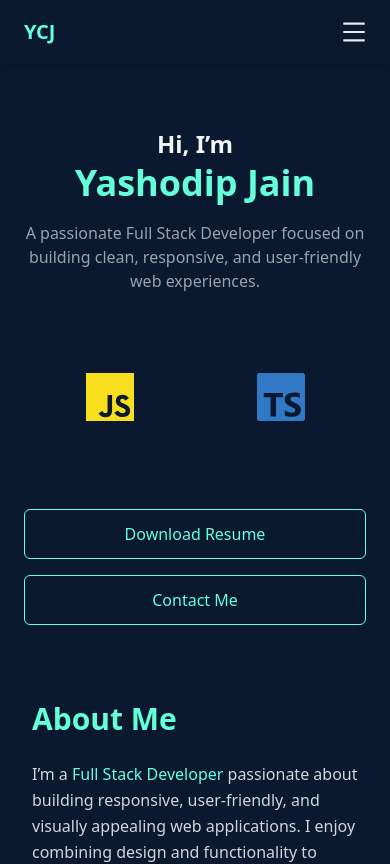
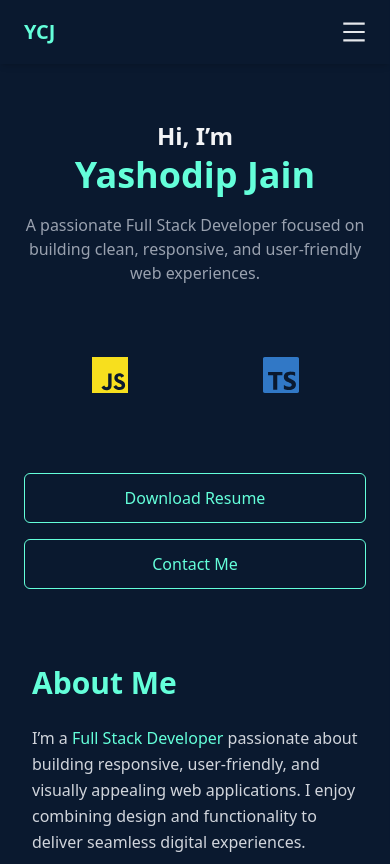
Before and after one commit to YASH0DIP/yashodip-jain-portfolio, a React (Vite) app: page / in a window 390 px wide. Shown: the top 864 px of the page. Built offline with nearby package versions, Linux system fonts and the light colour scheme.

Commit message:
optimize design

```diff
--- a/src/components/Carousel.tsx
+++ b/src/components/Carousel.tsx
@@ -40,7 +40,7 @@ export default function Carousel() {
       { breakpoint: 1024, settings: { slidesToShow: 4 } },
       { breakpoint: 768, settings: { slidesToShow: 3 } },
       { breakpoint: 480, settings: { slidesToShow: 2 } },
-      { breakpoint: 330, settings: { slidesToShow: 1 } },
+      // { breakpoint: 330, settings: { slidesToShow: 2 } },
     ],
   };
 
@@ -54,10 +54,10 @@ export default function Carousel() {
             animate={{ scale: 1, opacity: 1 }}
             transition={{ duration: 0.6, ease: "easeOut" }}
             whileHover={{ rotateY: 15, scale: 1 }}
-            className="flex flex-col items-center justify-center p-4"
+            className="flex flex-col items-center justify-center p-2 md:p-4"
           >
             <div className="flex justify-center items-center rounded-full py-3 px-3 transition-all duration-500 transform hover:-translate-y-2">
-              <div className="text-5xl">{skill.icon}</div>
+              <div className="text-4xl md:text-5xl">{skill.icon}</div>
             </div>
             <p className="text-gray-300 text-sm mt-3 hidden sm:block">{skill.name}</p>
           </motion.div>
--- a/src/components/Hero.tsx
+++ b/src/components/Hero.tsx
@@ -8,7 +8,7 @@ function Hero() {
   return (
     <section
       id="home"
-      className="flex flex-col justify-center items-center text-center gap-8 pt-22 px-2"
+      className="flex flex-col justify-center items-center text-center gap-8 pt-20 px-2"
     >
       {/* Heading */}
       <div>
```
